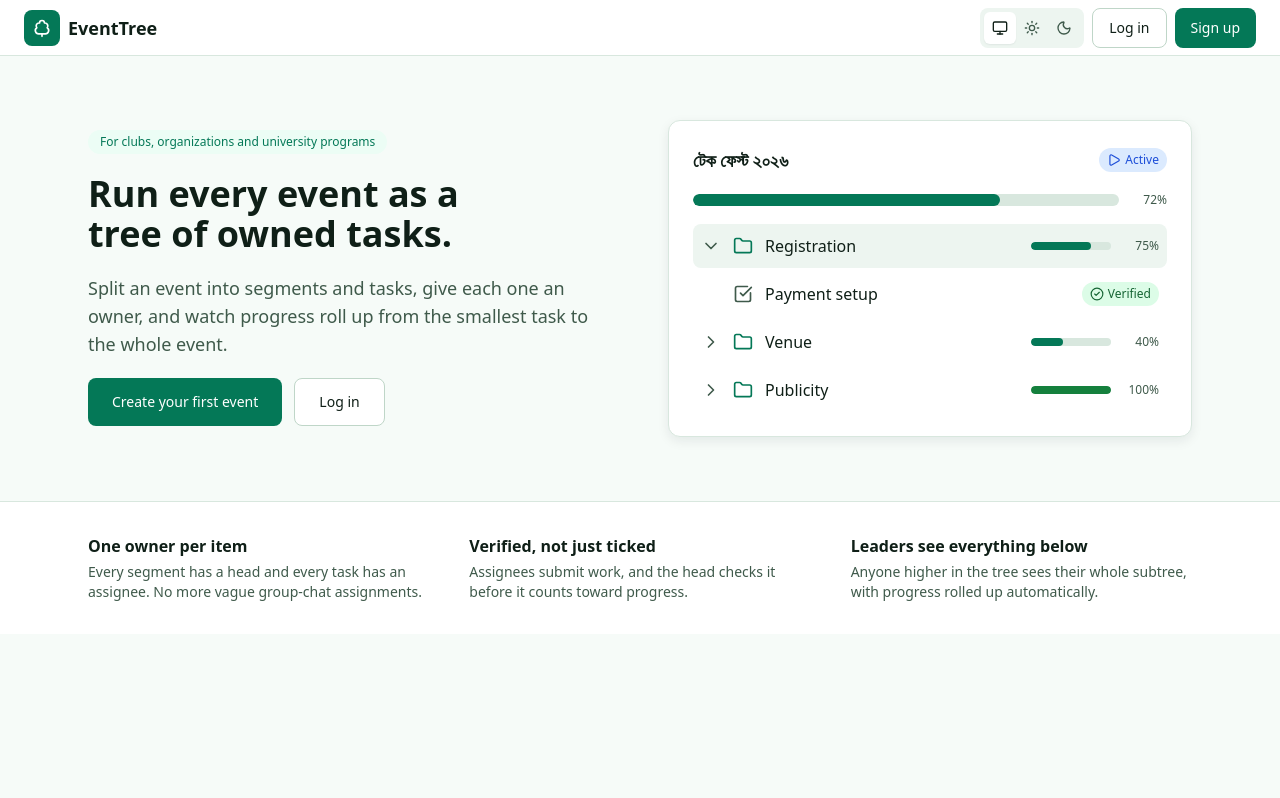
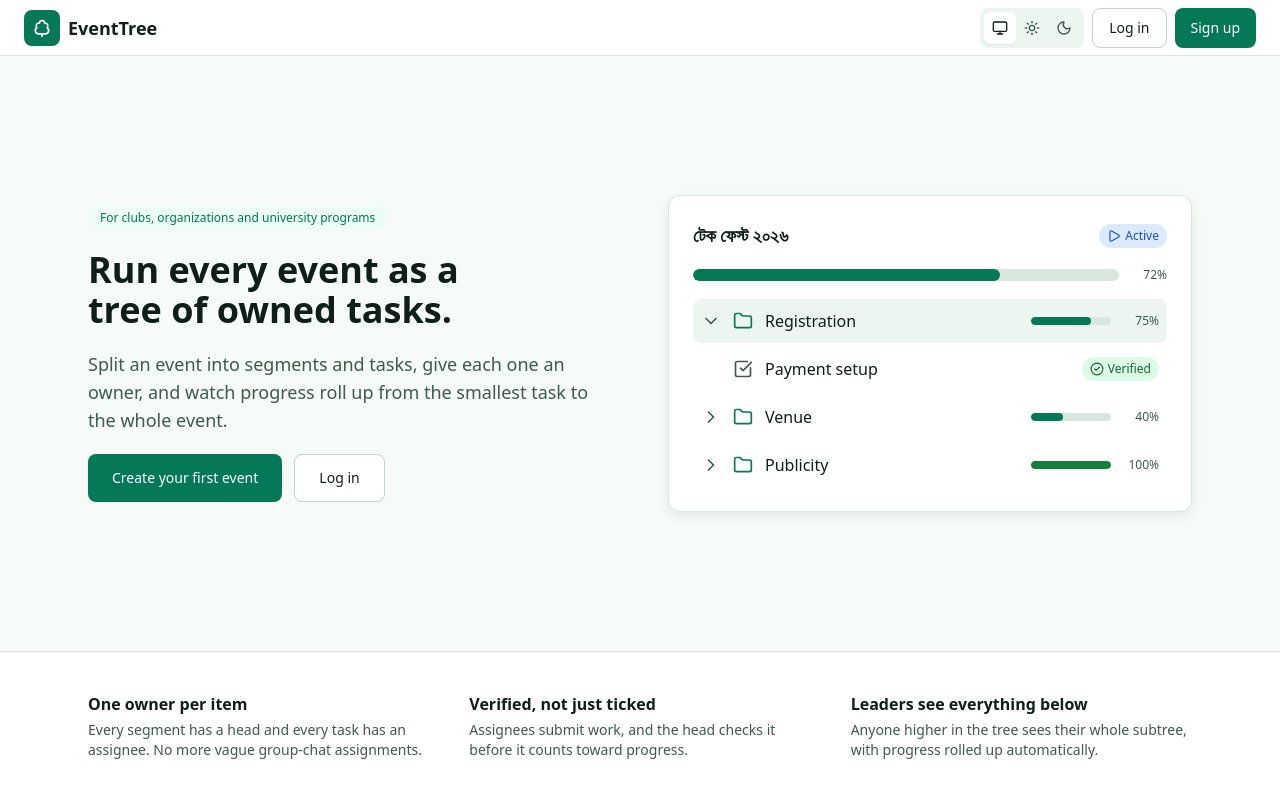
Before and after one commit to Bulbul-Ahamad/EventTree, a Next.js app: page / in a window 1280 px wide. Built offline with nearby package versions, Linux system fonts and the light colour scheme; no server answers.

Commit message:
fix: landing hero centers in the free space and the key points sit at the bottom (3.03)
Co-Authored-By: Claude Sonnet 5.5 <noreply@anthropic.com>
Claude-Session: https://claude.ai/code/session_0184AunEtWawKYFShsUgqMwU

```diff
--- a/src/app/page.tsx
+++ b/src/app/page.tsx
@@ -39,8 +39,8 @@ export default async function LandingPage() {
         </div>
       </header>
 
-      <main className="flex-1">
-        <section className="mx-auto grid w-full max-w-6xl items-center gap-10 px-4 py-10 md:px-6 md:py-16 lg:grid-cols-2 lg:gap-14">
+      <main className="flex flex-1 flex-col">
+        <section className="mx-auto grid w-full max-w-6xl flex-1 content-center items-center gap-10 px-4 py-10 md:px-6 md:py-16 lg:grid-cols-2 lg:gap-14">
           <div className="flex flex-col items-start gap-5">
             <p className="rounded-full bg-primary-soft px-3 py-1 text-xs font-medium text-primary">
               For clubs, organizations and university programs
@@ -64,7 +64,7 @@ export default async function LandingPage() {
         </section>
 
         <section className="border-t border-border bg-surface">
-          <ul className="mx-auto grid w-full max-w-6xl gap-6 px-4 py-8 md:grid-cols-3 md:gap-10 md:px-6">
+          <ul className="mx-auto grid w-full max-w-6xl gap-6 px-4 py-8 md:py-10 md:grid-cols-3 md:gap-10 md:px-6">
             <Point title="One owner per item">
               Every segment has a head and every task has an assignee. No more vague group-chat assignments.
             </Point>
```
